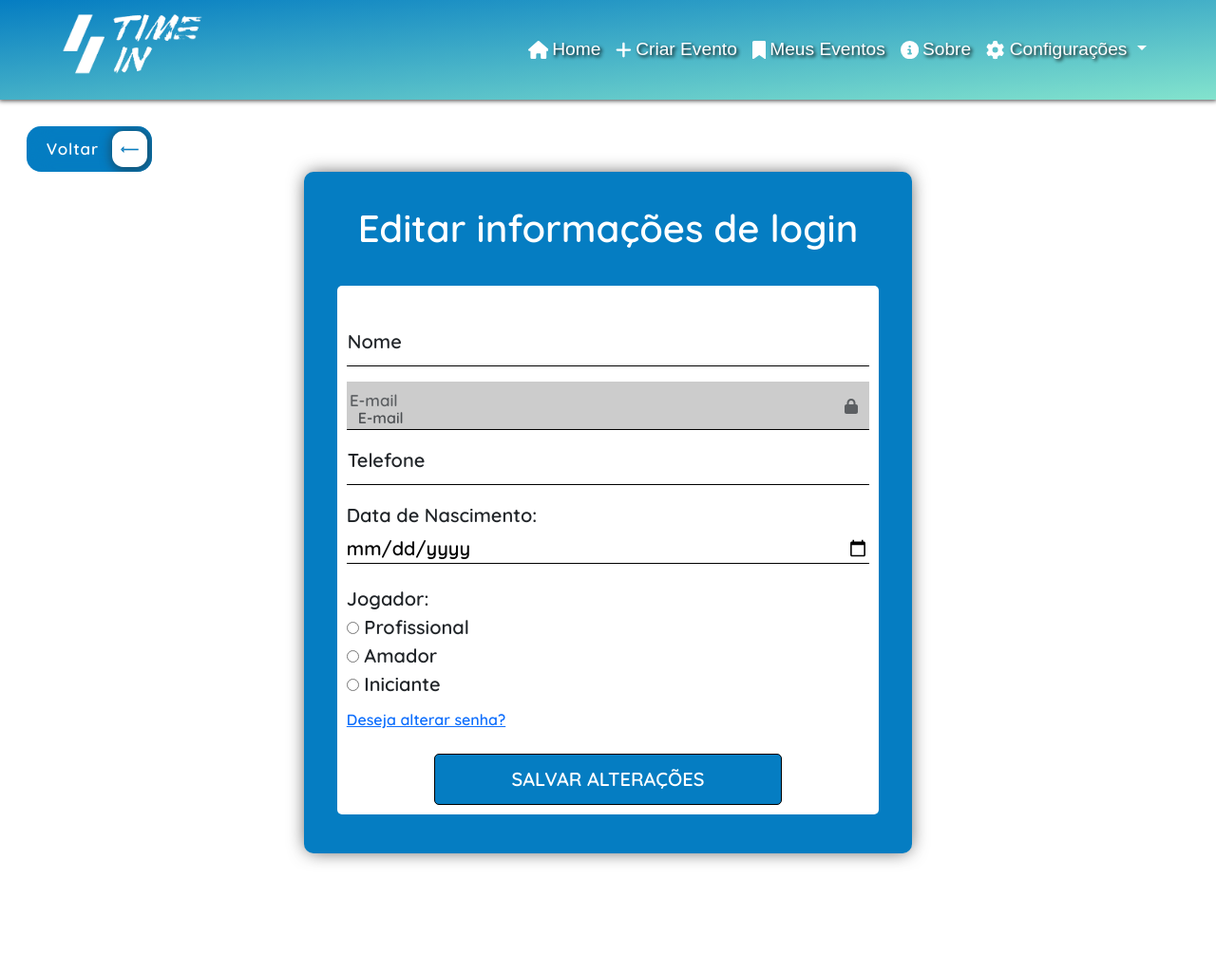
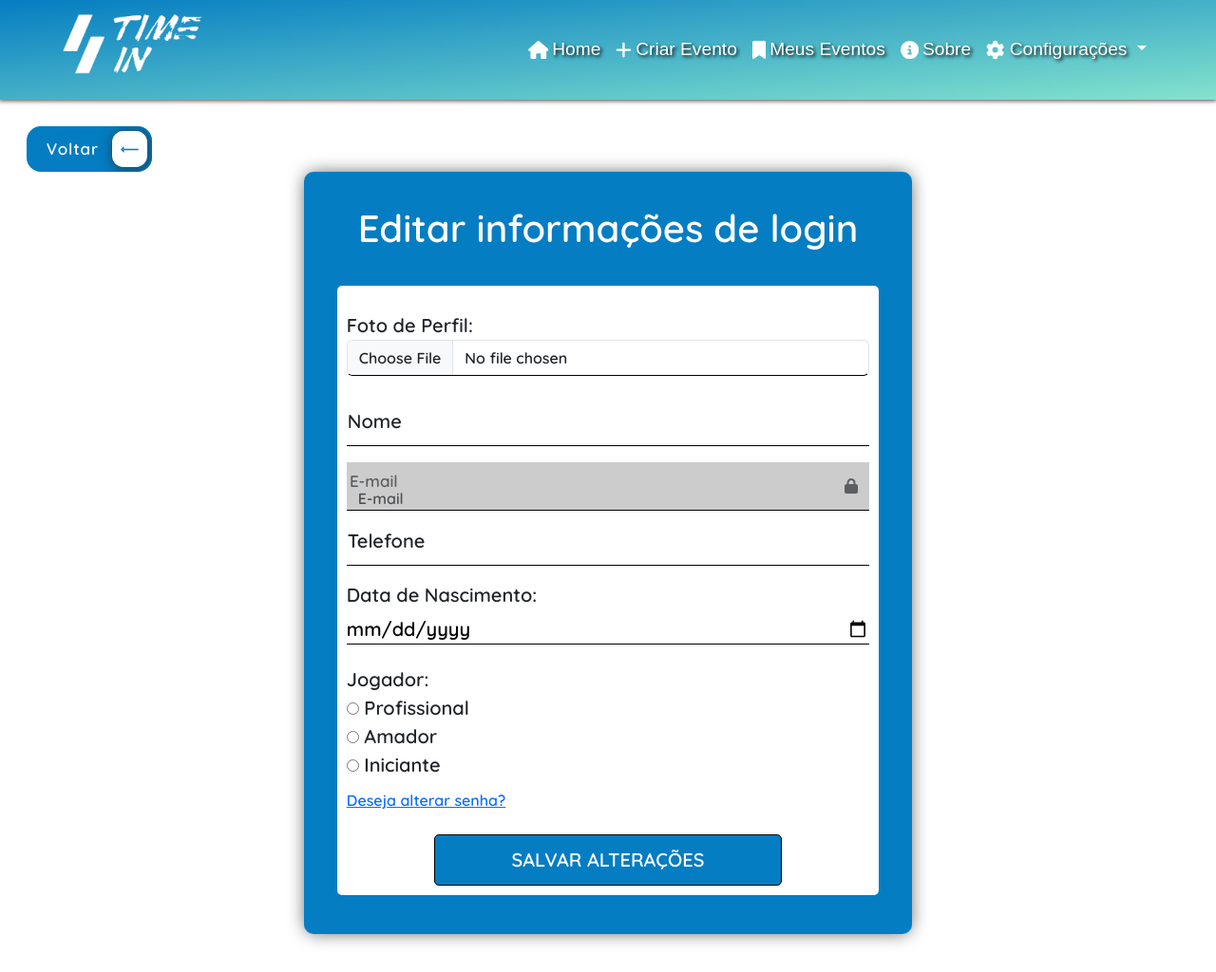
Before and after one commit to joaopbarcellos/projeto-integrador, a PHP site: page /ProgWeb/Desenvolvimento/editar_perfil.php in a window 1280 px wide. Shown: the top 1024 px of the page at 95% size. Run offline with PHP 8.4, Linux system fonts and the light colour scheme; some libraries are stand-ins or nearby versions; some web fonts are replaced.

Commit message:
Add files via upload

```diff
--- a/ProgWeb/Desenvolvimento/css/editar_perfil.css
+++ b/ProgWeb/Desenvolvimento/css/editar_perfil.css
@@ -85,6 +85,9 @@ h1 {
   user-select: none;
 }
 
+.form-label{
+  margin-bottom: 0 !important;
+}
 
 /* Adicionando cursor pointer e cor diferente para os hover de botao alterar e alterarsenha */
 #alterar:hover,
@@ -108,7 +111,7 @@ h1 {
 /* trocando css do campos de digitação */
 #floatingInputGroup1,
 #floatingInputGroup2,
-#floatingInputGroup3 {
+#floatingInputGroup5 {
   border: none;
   outline: 0;
   border-radius: 0;
@@ -119,7 +122,7 @@ h1 {
 
 /* adicionando hover */
 #floatingInputGroup1,
-#floatingInputGroup3,
+#floatingInputGroup5,
 #floatingInputGroup2:hover {
   border-bottom: 1px solid var(--black);
 }
--- a/ProgWeb/Desenvolvimento/editar_perfil.php
+++ b/ProgWeb/Desenvolvimento/editar_perfil.php
@@ -70,6 +70,11 @@
 				<!-- Criando fomulário de Cadastro -->
 				<form>
 
+					<div class="campos">
+						<label for="formFile" class="form-label ">Foto de Perfil:</label>
+						<input class="form-control" type="file" id="formFile" accept="image/*">
+					</div>
+
 					<!-- Nome do usuário -->
 					<div class="nome campos">
 
@@ -83,6 +88,8 @@
 						<label class="erro fs-6 fs-10 fs-7 fs-6 fs-5" id="noNome">Nome deve ser preenchido!</label>
 
 					</div>
+
+
 
 					<!-- E-mail do usuario -->
 					<div class="email campos">
@@ -101,7 +108,7 @@
 
 					<div class="form-floating">
 							<!-- input de telefone -->
-							<input type="text" class="form-control" id="floatingInputGroup3" placeholder="Telefone">
+							<input type="text" class="form-control" id="floatingInputGroup5" placeholder="Telefone">
 							<label for="telefoe" id="label_telefone">Telefone</label>
 					</div>
 
--- a/ProgWeb/Desenvolvimento/js/base.js
+++ b/ProgWeb/Desenvolvimento/js/base.js
@@ -566,3 +566,30 @@ if (checkbox) {
     this.querySelector("svg").style.animation = "";
   });
 }
+
+// Seletor do campo de telefone
+const telefoneInput = document.querySelector("#floatingInputGroup5");
+
+// Função para formatar o telefone
+function formatTelefone(input) {
+  // Remove todos os caracteres não numéricos
+  let telefone = input.value.replace(/\D/g, '');
+
+  // Verifica se o telefone está vazio após a limpeza
+  if (telefone.length === 0) {
+    input.value = ''; // Se estiver vazio, limpa o campo
+  } else if (telefone.length <= 2) {
+    input.value = '(' + telefone;
+  } else if (telefone.length <= 6) {
+    input.value = '(' + telefone.slice(0, 2) + ') ' + telefone.slice(2);
+  } else if (telefone.length <= 10) {
+    input.value = '(' + telefone.slice(0, 2) + ') ' + telefone.slice(2, 6) + '-' + telefone.slice(6);
+  } else {
+    input.value = '(' + telefone.slice(0, 2) + ') ' + telefone.slice(2, 7) + '-' + telefone.slice(7, 11);
+  }
+}
+
+// Adicione um ouvinte de evento para chamar a função formatTelefone quando o usuário digitar
+telefoneInput.addEventListener("input", function () {
+  formatTelefone(this);
+});
```
Also changed, not shown: ProgWeb/Desenvolvimento/js/cadastro.js (line endings or trailing spaces), ProgWeb/Desenvolvimento/js/editar_perfil.js (line endings or trailing spaces).
